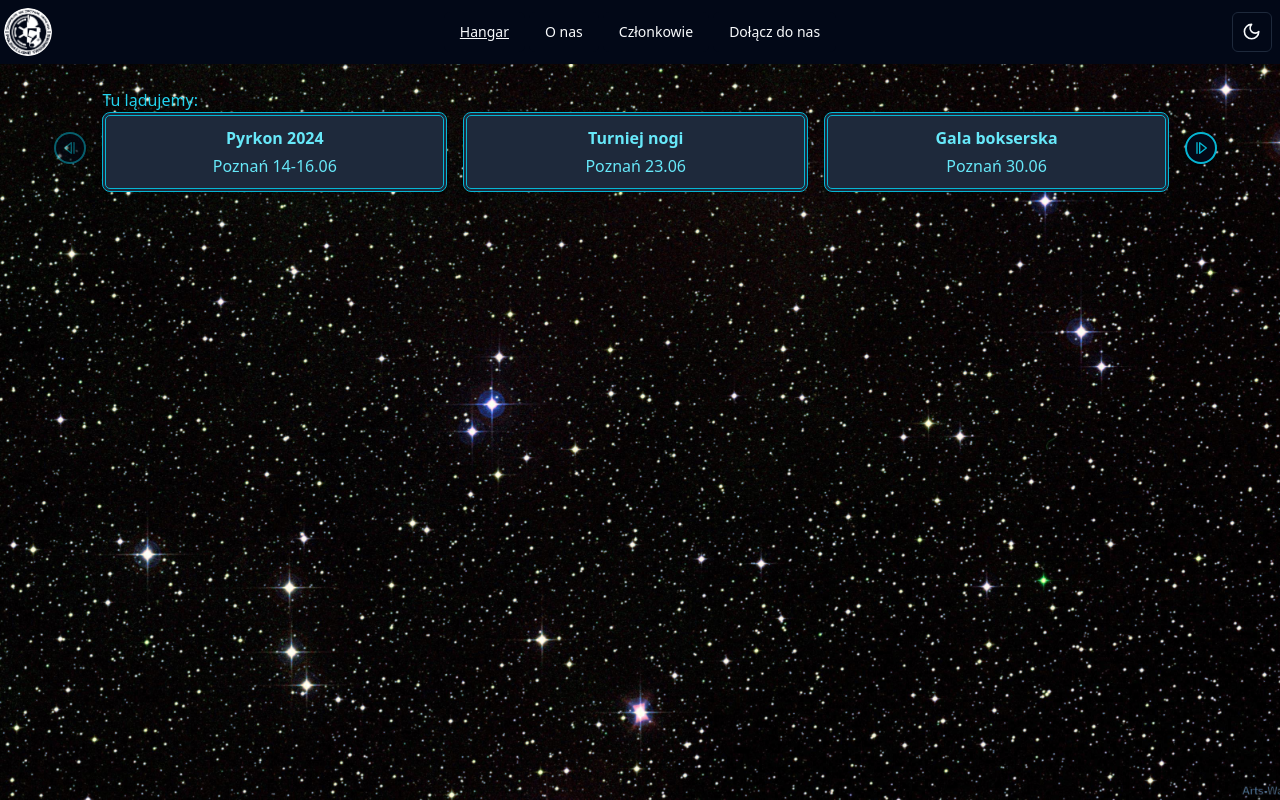
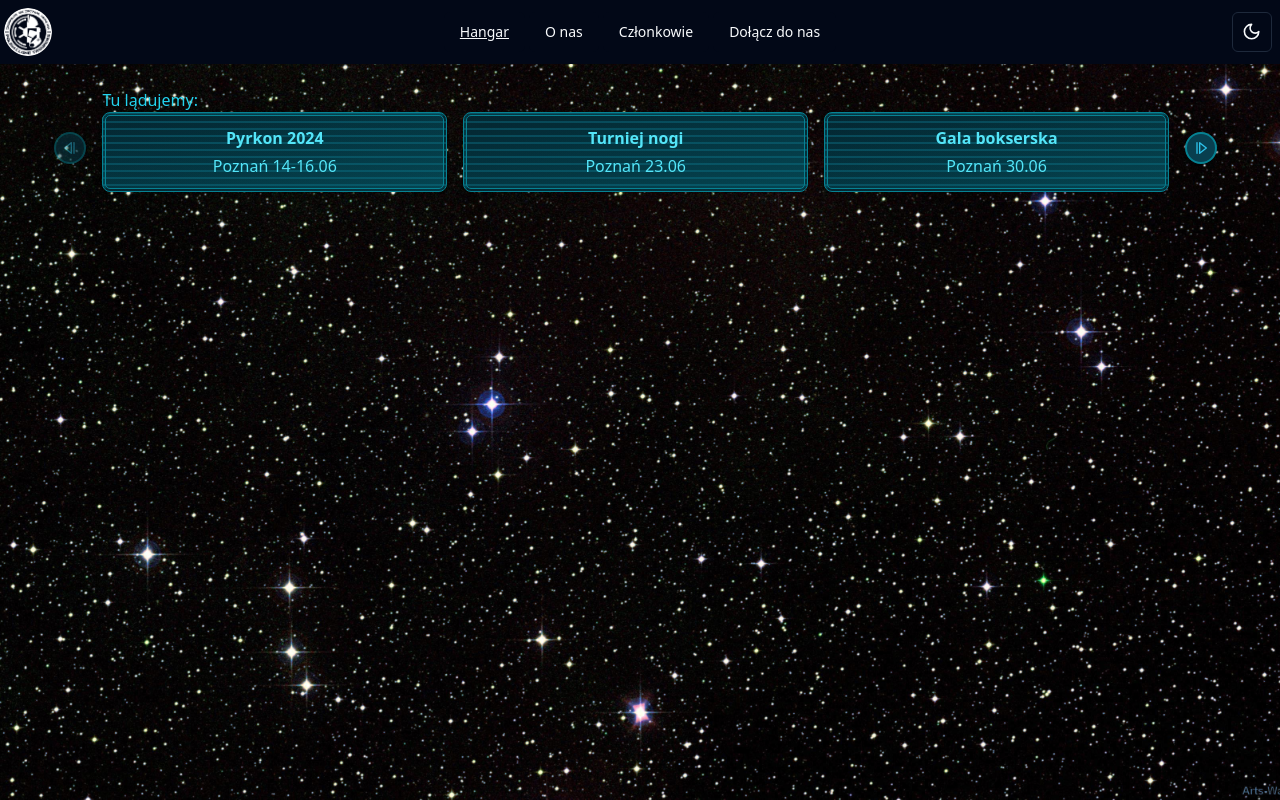
Before and after one commit to PolishCloneTroopers/project-convor-vite, a React (Vite) app in the folder packages/frontend/: page / in a window 1280 px wide. Built offline with nearby package versions, Linux system fonts and the light colour scheme.

Commit message:
Datapad style finish!

```diff
--- a/packages/frontend/src/components/event-carousel.tsx
+++ b/packages/frontend/src/components/event-carousel.tsx
@@ -3,9 +3,9 @@ import { Card } from "@/components/ui/card";
 import { CarouselNext, CarouselPrevious } from "@/components/cutom-ui/carousel-buttons";
 function CarouselEvent(props:any){
     return(
-        <CarouselItem className="text-center align-center basis-6/12 lg:basis-1/3"><Card className="bg-accent border-cyan-500 border-double border-4 h-[10vh]">
-            <h1 className="h-1/2 flex items-center justify-center text-cyan-800 dark:text-cyan-300 font-semibold leading-5 pt-2">{props.name}</h1>
-            <h2 className="h-1/2 flex items-center justify-center text-cyan-800 dark:text-cyan-300 leading-4 pb-2">{props.desc}</h2>
+        <CarouselItem className="text-center align-center basis-6/12 lg:basis-1/3"><Card className="bg-datapad-lines border-datapad-border border-double border-4 h-[10vh] hover:scale-105">
+            <h1 className="h-1/2 flex items-center text-datapad-foreground justify-center font-semibold leading-5 pt-2">{props.name}</h1>
+            <h2 className="h-1/2 flex items-center text-datapad-foreground justify-center leading-4 pb-2">{props.desc}</h2>
         </Card></CarouselItem>
     )
 }
@@ -13,15 +13,15 @@ function CarouselEvent(props:any){
 export function EventCarousel(){
     return(
         <Carousel className=" w-8/12 lg:w-10/12 mx-[16vw] lg:mx-[8vw] mt-6">
-                <h2 className="text-cyan-700 dark:text-cyan-400 font-medium">Tu lądujemy:</h2>
+                <h2 className="text-datapad-accent-foreground dark:text-cyan-400 font-medium">Tu lądujemy:</h2>
                 <CarouselContent>
                     <CarouselEvent name="Pyrkon 2024" desc="Poznań 14-16.06"/>
                     <CarouselEvent name="Turniej nogi" desc="Poznań 23.06"/>
                     <CarouselEvent name="Gala bokserska" desc="Poznań 30.06"/>
                     <CarouselEvent name="Pilkon 2024" desc="Piła 30.08-1.09"/>
                 </CarouselContent>
-            <CarouselPrevious className="text-cyan-500 border-cyan-500 border-solid  border-2 mt-2"/>
-            <CarouselNext className="text-cyan-500 border-cyan-500 border-solid  border-2 mt-2"/>
+            <CarouselPrevious className="text-datapad-accent-foreground hover:text-datapad-foreground border-datapad-border border-solid border-2 mt-2 bg-datapad-accent"/>
+            <CarouselNext className="text-datapad-accent-foreground border-datapad-border border-solid border-2 mt-2 bg-datapad-accent"/>
         </Carousel>
     )
 }
--- a/packages/frontend/src/index.css
+++ b/packages/frontend/src/index.css
@@ -28,6 +28,14 @@
     --destructive: 0 84.2% 60.2%;
     --destructive-foreground: 210 40% 98%;
 
+    --datapad: 193 82% 88%;
+    --datapad-accent: 197 82% 92%;
+    --datapad-border: 199.4 95.5% 73.9%;
+    --datapad-foreground: 349 89% 65%;
+    --datapad-gradient-from: 199.4, 95.5%, 73.9%, 0.2;
+    --datapad-gradient-to: 199.4, 95.5%, 73.9%, 0.5;
+    --datapad-accent-foreground: 193 82% 30%;
+
     --border: 214.3 31.8% 91.4%;
     --input: 214.3 31.8% 91.4%;
     --ring: 222.2 84% 4.9%;
@@ -36,10 +44,10 @@
   }
 
   .dark {
-      --background: 222.2 84% 4.9%;
+    --background: 222.2, 84%, 4.9%;
     --foreground: 210 40% 98%;
 
-      --card: 222.2 84% 4.9%;
+    --card: 222.2, 84%, 4.9%;
     --card-foreground: 210 40% 98%;
 
     --popover: 222.2 84% 4.9%;
@@ -60,17 +68,23 @@
     --destructive: 0 62.8% 30.6%;
     --destructive-foreground: 210 40% 98%;
 
+    --datapad: 197 82% 8%;
+    --datapad-accent: 193 82% 17%;
+    --datapad-foreground: 187 92% 65%;
+    --datapad-border: 187 92% 30%;
+    --datapad-gradient-from: 187, 92%, 30%, 0.1;
+    --datapad-gradient-to: 187, 92%, 30%, 0.4;
+    --datapad-accent-foreground: 193 82% 55%;
+
     --border: 217.2 32.6% 17.5%;
     --input: 217.2 32.6% 17.5%;
     --ring: 212.7 26.8% 83.9%;
   }
-  }
-
-  @layer base {
   * {
     @apply border-border;
   }
   body {
     @apply bg-background text-foreground;
   }
+
 }
--- a/packages/frontend/tailwind.config.js
+++ b/packages/frontend/tailwind.config.js
@@ -51,6 +51,16 @@ module.exports = {
           DEFAULT: "hsl(var(--card))",
           foreground: "hsl(var(--card-foreground))",
         },
+        datapad: {
+          DEFAULT: "hsl(var(--datapad))",
+          foreground: "hsl(var(--datapad-foreground))",
+          accent: "hsl(var(--datapad-accent))",
+          'accent-foreground': "hsl(var(--datapad-accent-foreground))",
+          details: "hsl(var(--datapad-details))",
+          border: "hsl(var(--datapad-border))",
+          'gradient-from': "hsla(var(--datapad-gradient-from))",
+          'gradient-to': "hsla(var(--datapad-gradient-to))",
+        },
       },
       borderRadius: {
         lg: "var(--radius)",
@@ -71,10 +81,18 @@ module.exports = {
         "accordion-down": "accordion-down 0.2s ease-out",
         "accordion-up": "accordion-up 0.2s ease-out",
       },
-      backgroundImage: {
+      backgroundImage: (theme) => ({
+        'datapad-lines': `linear-gradient(to right bottom, ${theme('colors.datapad.gradient-from')}, ${theme('colors.datapad.gradient-to')}),
+          repeating-linear-gradient(
+            to bottom,
+            ${theme('colors.datapad.DEFAULT')} 0px,
+            ${theme('colors.datapad.DEFAULT')} 5px,
+            ${theme('colors.datapad.accent')} 5px,
+            ${theme('colors.datapad.accent')} 7px
+          )`,
         space: "url('@/assets/space.jpg')",
         kamino: "url('@/assets/kamino_crop.jpg')",
-      },
+      }),
     },
   },
   plugins: [require("tailwindcss-animate")],
```
Lines whose indentation alone changed are shown as unchanged.
